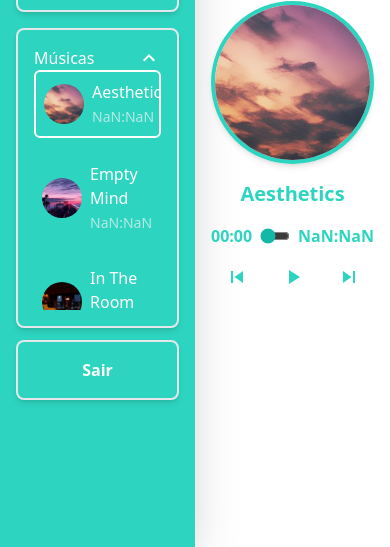
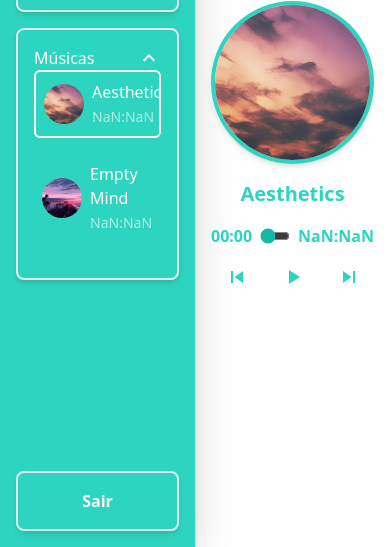
Before and after one commit to JoaoBianco/music-player, a Next.js app: page /app in a window 390 px wide. Both pictures are taken after a click on the element "Músicas". Shown: the part 297-844 px from the top of the page. Built offline with nearby package versions, Linux system fonts and the light colour scheme.

Commit message:
Fix overflow

```diff
--- a/components/NavBar.tsx
+++ b/components/NavBar.tsx
@@ -108,7 +108,7 @@ const NavBar: React.FC<NavBarProps> = ({ duracaoMusicaFormatada }) => {
         <AnimatePresence>
           {isExpanded && (
             <motion.div
-              className="flex flex-col gap-4 overflow-y-auto max-h-60 lg:max-h-[80vh] "
+              className="flex flex-col gap-4 overflow-y-auto h-full max-h-48 lg:max-h-[80vh] "
               exit={{ opacity: 0 }}
             >
               {musics.map((music, index) => (
@@ -120,7 +120,7 @@ const NavBar: React.FC<NavBarProps> = ({ duracaoMusicaFormatada }) => {
       </div>
       <div
         onClick={() => router.push("/auth")}
-        className="lg:mt-auto mt-3 w-full shadow-md border-2 rounded-lg text-center hover:bg-teal-600 transition"
+        className="mt-auto w-full shadow-md border-2 rounded-lg text-center hover:bg-teal-600 transition"
       >
         <p className="font-bold cursor-pointer  p-4">Sair </p>
       </div>
--- a/components/NavBarMusicItem.tsx
+++ b/components/NavBarMusicItem.tsx
@@ -52,7 +52,7 @@ const NavBarMusicItem: React.FC<NavBarMusicItemProps> = ({ music }) => {
     >
       <img className="w-10 h-10 rounded-full" src={music.image} />
       <div>
-        <p className="overflow-auto">{music.nome}</p>
+        <p className="overflow-x-auto">{music.nome}</p>
         <audio src={music.url} ref={audioRef}></audio>
         <span className="text-sm text-gray-100 opacity-70">
           {duracaoFormatada}
```
